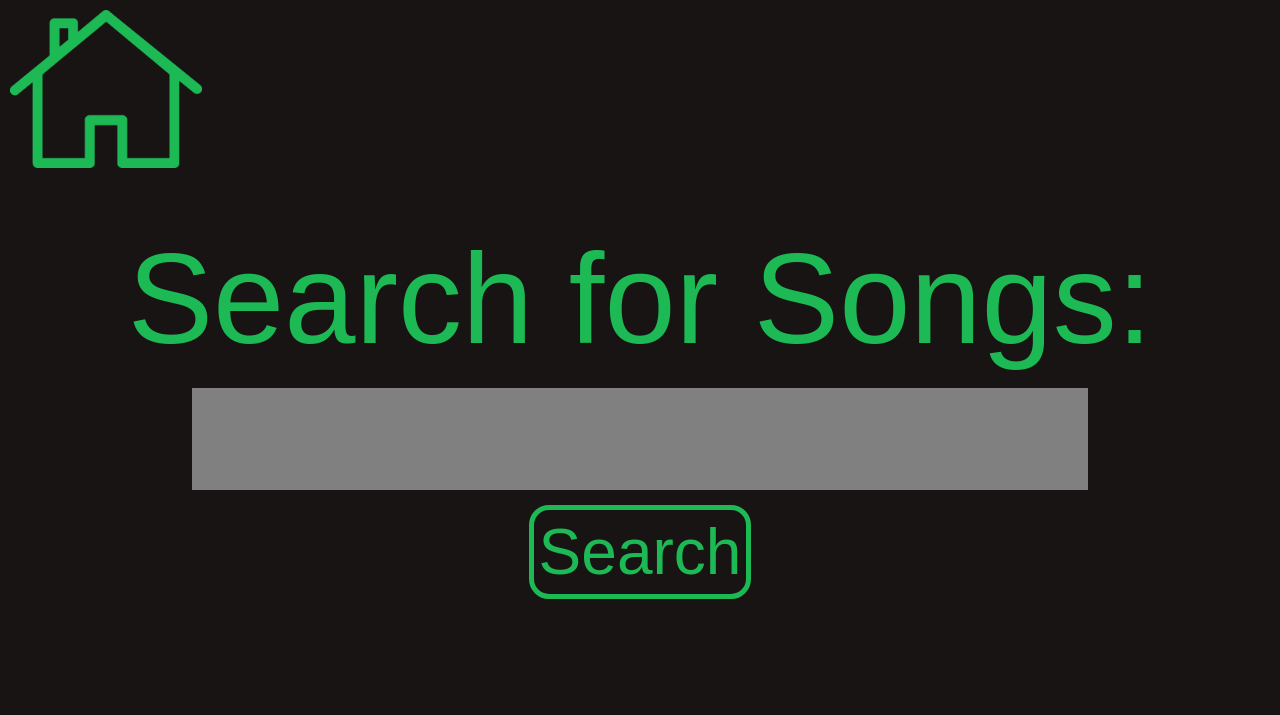
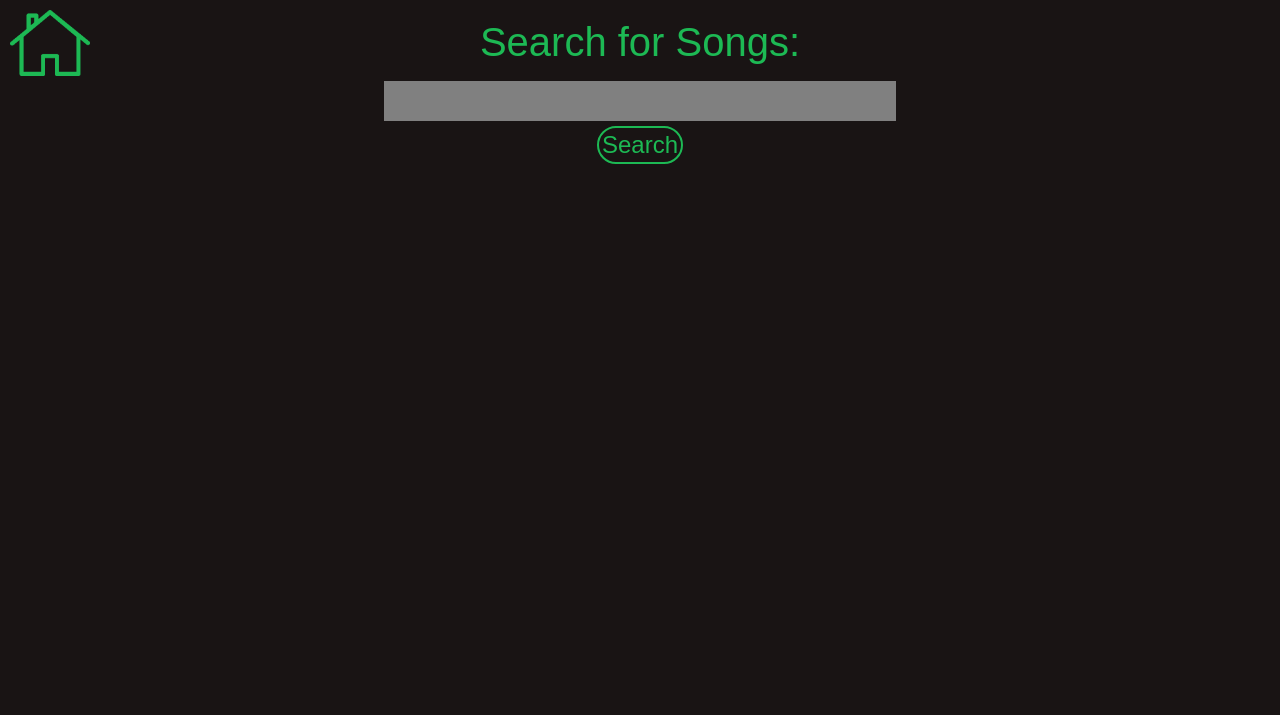
Before and after one commit to SchibleyJ/Spotify-Group-Listening, a website: page public/queue.html in a window 1280 px wide. Drawn offline with Linux system fonts and the light colour scheme; a web font is replaced by a local one.

Commit message:
fix desktop css

```diff
--- a/index.js
+++ b/index.js
@@ -24,7 +24,7 @@ app.use(express.json());
 
 const client_id = process.env.CLIENT_ID;
 const client_secret = process.env.SECRET_ID;;
-const redirect_uri = 'http://192.168.86.21:8080/callback';
+const redirect_uri = 'http://localhost:8080/callback';
 
 
 let tokens = {};
--- a/public/host.css
+++ b/public/host.css
@@ -91,6 +91,7 @@ button {
     padding: 10px;
     aspect-ratio: 245/201;
     width: 15vw;
+    max-width: 10vh;
 }
 
 .end-room{
@@ -104,3 +105,23 @@ justify-content: center;
     border: 5px solid #1DB954;
     border-radius: 20px;
 }
+
+@media screen and (min-width: 600px) {
+    .spotify-text {
+        font-size: 7vh;
+    }
+    .medium-text {
+        font-size: 5vh;
+    }
+    .small-text{
+        font-size: 3vh;
+
+    }
+    .code-input {
+        font-size: 10vh;
+    }
+    .link{
+        width: 60vw;
+        margin: 2vh auto;
+    }
+}
--- a/public/index.css
+++ b/public/index.css
@@ -43,8 +43,19 @@ a, a:hover, a:visited, a:active {
 
 #logo {
  width: 70vw;
+ max-width: 50vh;
  display: block;
     margin-left: auto;
     margin-right: auto;
     margin-bottom: 7vh;
 }
+
+@media screen and (min-width: 600px) {
+    .spotify-text {
+        font-size: 7vh;
+    }
+    .link{
+        width: 60vw;
+        margin: 2vh auto;
+    }
+}
--- a/public/join.css
+++ b/public/join.css
@@ -91,4 +91,28 @@ a, a:hover, a:visited, a:active {
     padding: 10px;
     aspect-ratio: 245/201;
     width: 15vw;
+    max-width: 10vh;
 }
+
+@media screen and (min-width: 600px) {
+    .spotify-text {
+        font-size: 7vh;
+    }
+    .medium-text {
+        font-size: 5vh;
+    }
+    .small-text{
+        font-size: 3vh;
+
+    }
+    .code-input {
+        font-size: 10vh;
+    }
+    .link{
+        width: 60vw;
+        margin: 2vh auto;
+    }
+    .join-button {
+        width: 50vw;
+    }
+}
--- a/public/queue.css
+++ b/public/queue.css
@@ -29,7 +29,6 @@ html, body {
     height: 60vh;
     margin-top: 15px;
 }
-
 
 .info {
     grid-area: info;
@@ -91,12 +90,14 @@ html, body {
     font-weight: 50;
     font-size: 5vw;
 }
+
 .artists {
     color: lightgray;
     font-family: spotify, sans-serif;
     font-weight: 50;
     font-size: 3vw;
 }
+
 .song-info {
     display: flex;
     flex-direction: column;
@@ -116,6 +117,7 @@ html, body {
     padding: 10px;
     aspect-ratio: 245/201;
     width: 15vw;
+    max-width: 10vh;
 }
 
 button {
@@ -128,3 +130,46 @@ button {
     background-color: #191414;
     border-radius: 20px;
 }
+
+@media screen and (min-width: 600px) {
+    .container {
+        margin: auto;
+    }
+    .spotify-text {
+        font-size: 5vh;
+    }
+    .medium-text {
+        font-size: 5vh;
+    }
+    .small-text {
+        font-size: 3vh;
+    }
+    button {
+        margin: 5px;
+        margin-left: auto;
+        margin-right: auto;
+        padding: 3px;
+        border-width: 2px;
+    }
+    .code-input {
+        font-size: 10vh;
+    }
+    .search {
+        height: 5vh;
+        width: 40vw;
+        font-size: 5vh;
+    }
+    .picture {
+        width: 10vh;
+        height: 10vh;
+    }
+    .name {
+        font-size: 4vh;
+    }
+    .artists {
+        font-size: 3vh;
+    }
+    .results{
+        margin-left: 5vw;
+    }
+}
```
Also changed, not shown: public/host.html (+1 -1 lines), public/index.html (+2 -2 lines).
